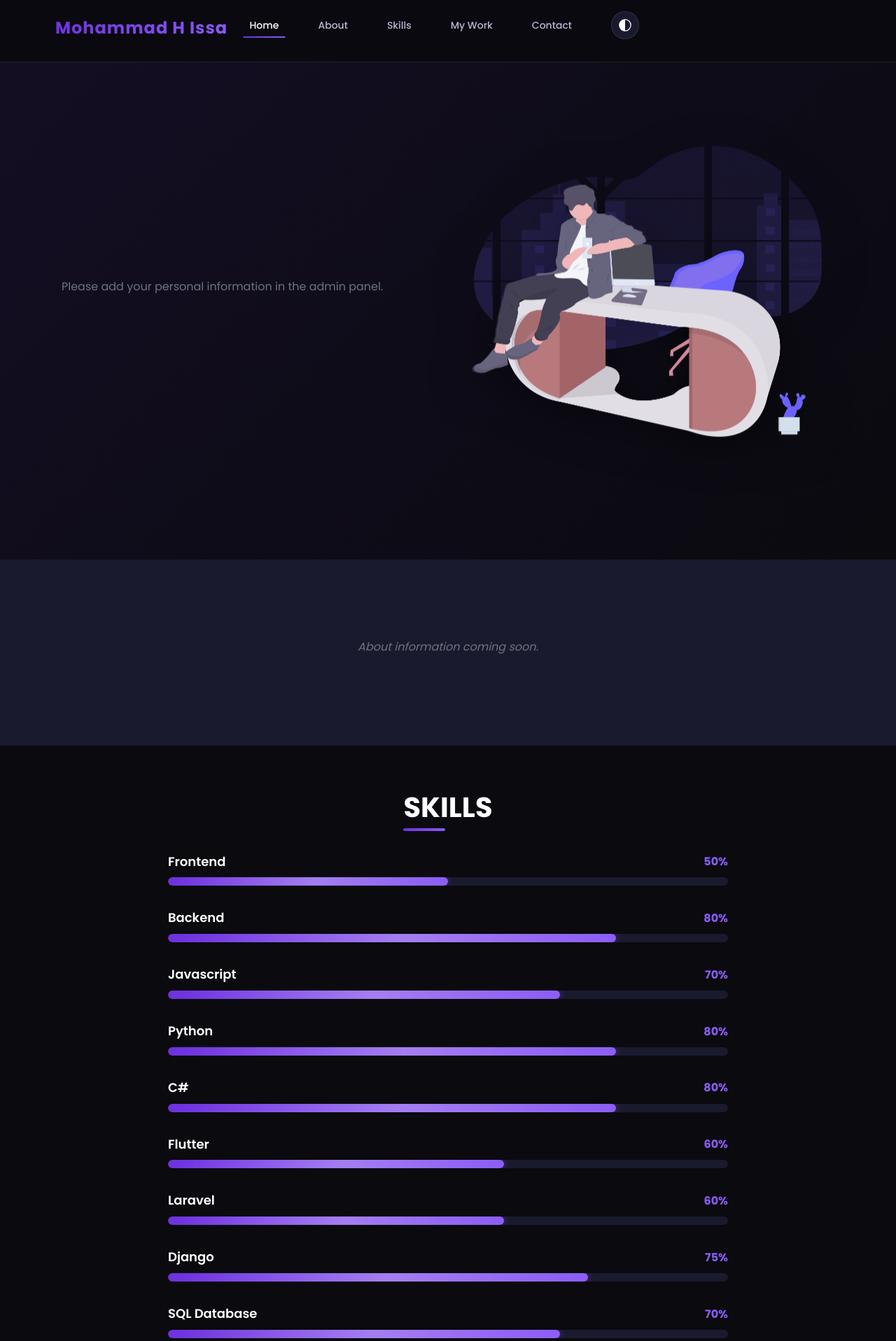
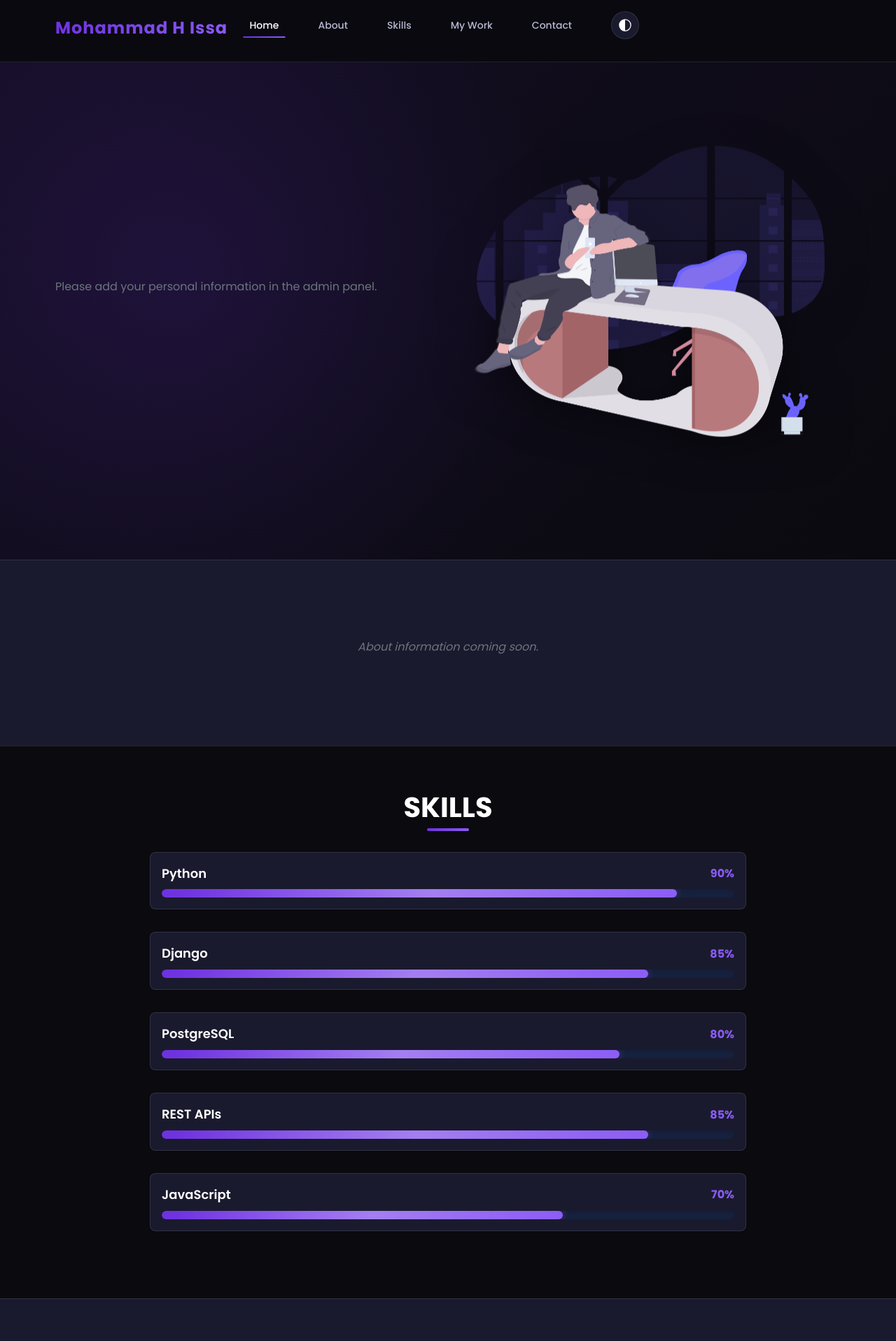
Before and after one commit to mohammadissa12/myprotfolio, a Django app: page / in a window 1280 px wide. Shown: the top 1917 px of the page at 70% size. Run offline with Django 3.2, Linux system fonts and the light colour scheme; data that the repository does not hold is empty; some libraries are stand-ins or nearby versions.

Commit message:
update ui

```diff
--- /dev/null
+++ b/myprotfolio/management/__init__.py
@@ -0,0 +1 @@
+# Management package
--- /dev/null
+++ b/myprotfolio/management/commands/__init__.py
@@ -0,0 +1 @@
+# Management commands package
--- a/myprotfolio/templates/home_page.html
+++ b/myprotfolio/templates/home_page.html
@@ -138,11 +138,13 @@
                     <div class="row align-items-center">
                         {% for aboutme in about %}
                         <div class="col-lg-6 col-md-6 about-image aos-init" data-aos="fade-right" data-aos-delay="300">
-                            {% if aboutme.about_avatar %}
                             <div class="image-wrapper">
-                                <img src="{{aboutme.about_avatar}}" alt="About {{aboutme.title}}" loading="lazy">
+                                {% if aboutme.about_avatar %}
+                                <img src="{{aboutme.about_avatar}}" alt="About {{aboutme.title|default:'Me'}}" loading="lazy">
+                                {% else %}
+                                <img src="{% static 'images/programmer.png' %}" alt="About {{aboutme.title|default:'Me'}}" loading="lazy">
+                                {% endif %}
                             </div>
-                            {% endif %}
                         </div>
                         <div class="col-lg-6 col-md-6 about-content aos-init" data-aos="fade-left" data-aos-delay="400">
                             <div class="section-title">
@@ -177,87 +179,64 @@
                         <h2>SKILLS</h2>
                     </div>
                     <div class="skills-container">
+                        {% for skill_item in know %}
+                        <div class="skill-item aos-init" data-aos="fade-up" data-aos-delay="{{ forloop.counter0|add:100 }}">
+                            <div class="skill-header">
+                                <span class="skill-name">{{skill_item.skill|default:"Skill"}}</span>
+                                <span class="skill-percentage">{{skill_item.num|default:0}}%</span>
+                            </div>
+                            <div class="skill-bar">
+                                <div class="skill-progress" data-width="{{skill_item.num|default:0}}" style="width: {{skill_item.num|default:0}}%"></div>
+                            </div>
+                        </div>
+                        {% empty %}
+                        <!-- Fallback static skills if no database entries -->
                         <div class="skill-item aos-init" data-aos="fade-up" data-aos-delay="100">
                             <div class="skill-header">
-                                <span class="skill-name">Frontend</span>
-                                <span class="skill-percentage">50%</span>
+                                <span class="skill-name">Python</span>
+                                <span class="skill-percentage">90%</span>
                             </div>
                             <div class="skill-bar">
-                                <div class="skill-progress" data-width="50" style="width: 50%"></div>
+                                <div class="skill-progress" data-width="90" style="width: 90%"></div>
                             </div>
                         </div>
                         <div class="skill-item aos-init" data-aos="fade-up" data-aos-delay="150">
                             <div class="skill-header">
-                                <span class="skill-name">Backend</span>
+                                <span class="skill-name">Django</span>
+                                <span class="skill-percentage">85%</span>
+                            </div>
+                            <div class="skill-bar">
+                                <div class="skill-progress" data-width="85" style="width: 85%"></div>
+                            </div>
+                        </div>
+                        <div class="skill-item aos-init" data-aos="fade-up" data-aos-delay="200">
+                            <div class="skill-header">
+                                <span class="skill-name">PostgreSQL</span>
                                 <span class="skill-percentage">80%</span>
                             </div>
                             <div class="skill-bar">
                                 <div class="skill-progress" data-width="80" style="width: 80%"></div>
                             </div>
                         </div>
-                        <div class="skill-item aos-init" data-aos="fade-up" data-aos-delay="200">
+                        <div class="skill-item aos-init" data-aos="fade-up" data-aos-delay="250">
                             <div class="skill-header">
-                                <span class="skill-name">Javascript</span>
+                                <span class="skill-name">REST APIs</span>
+                                <span class="skill-percentage">85%</span>
+                            </div>
+                            <div class="skill-bar">
+                                <div class="skill-progress" data-width="85" style="width: 85%"></div>
+                            </div>
+                        </div>
+                        <div class="skill-item aos-init" data-aos="fade-up" data-aos-delay="300">
+                            <div class="skill-header">
+                                <span class="skill-name">JavaScript</span>
                                 <span class="skill-percentage">70%</span>
                             </div>
                             <div class="skill-bar">
                                 <div class="skill-progress" data-width="70" style="width: 70%"></div>
                             </div>
                         </div>
-                        <div class="skill-item aos-init" data-aos="fade-up" data-aos-delay="250">
-                            <div class="skill-header">
-                                <span class="skill-name">Python</span>
-                                <span class="skill-percentage">80%</span>
-                            </div>
-                            <div class="skill-bar">
-                                <div class="skill-progress" data-width="80" style="width: 80%"></div>
-                            </div>
-                        </div>
-                        <div class="skill-item aos-init" data-aos="fade-up" data-aos-delay="300">
-                            <div class="skill-header">
-                                <span class="skill-name">C#</span>
-                                <span class="skill-percentage">80%</span>
-                            </div>
-                            <div class="skill-bar">
-                                <div class="skill-progress" data-width="80" style="width: 80%"></div>
-                            </div>
-                        </div>
-                        <div class="skill-item aos-init" data-aos="fade-up" data-aos-delay="350">
-                            <div class="skill-header">
-                                <span class="skill-name">Flutter</span>
-                                <span class="skill-percentage">60%</span>
-                            </div>
-                            <div class="skill-bar">
-                                <div class="skill-progress" data-width="60" style="width: 60%"></div>
-                            </div>
-                        </div>
-                        <div class="skill-item aos-init" data-aos="fade-up" data-aos-delay="400">
-                            <div class="skill-header">
-                                <span class="skill-name">Laravel</span>
-                                <span class="skill-percentage">60%</span>
-                            </div>
-                            <div class="skill-bar">
-                                <div class="skill-progress" data-width="60" style="width: 60%"></div>
-                            </div>
-                        </div>
-                        <div class="skill-item aos-init" data-aos="fade-up" data-aos-delay="450">
-                            <div class="skill-header">
-                                <span class="skill-name">Django</span>
-                                <span class="skill-percentage">75%</span>
-                            </div>
-                            <div class="skill-bar">
-                                <div class="skill-progress" data-width="75" style="width: 75%"></div>
-                            </div>
-                        </div>
-                        <div class="skill-item aos-init" data-aos="fade-up" data-aos-delay="500">
-                            <div class="skill-header">
-                                <span class="skill-name">SQL Database</span>
-                                <span class="skill-percentage">70%</span>
-                            </div>
-                            <div class="skill-bar">
-                                <div class="skill-progress" data-width="70" style="width: 70%"></div>
-                            </div>
-                        </div>
+                        {% endfor %}
                     </div>
                 </div>
             </div>
@@ -291,7 +270,12 @@
                         </div>
                         <div class="project-content">
                             <h3>{{project.title|default:"Untitled Project"}}</h3>
-                            <p>{{project.skill|default:project.description|default:"No description available"}}</p>
+                            {% if project.skill %}
+                            <p class="project-skills">{{project.skill}}</p>
+                            {% endif %}
+                            {% if project.description %}
+                            <p class="project-description">{{project.description|truncatewords:20}}</p>
+                            {% endif %}
                         </div>
                     </div>
                     {% empty %}
--- a/static/css/main.css
+++ b/static/css/main.css
@@ -107,6 +107,15 @@ img {
     max-width: 100%;
     height: auto;
     display: block;
+}
+
+.row {
+    margin-left: 0;
+    margin-right: 0;
+}
+
+.row.align-items-center {
+    align-items: center;
 }
 
 button {
@@ -414,21 +423,54 @@ body.mobile-nav-active .mobile-nav-overly {
     padding-top: 100px;
     padding-bottom: var(--spacing-2xl);
     background: linear-gradient(135deg, rgba(110, 49, 223, 0.1) 0%, rgba(10, 10, 15, 1) 100%);
+    position: relative;
+    overflow: hidden;
+}
+
+.hero-section::before {
+    content: '';
+    position: absolute;
+    top: 0;
+    left: 0;
+    right: 0;
+    bottom: 0;
+    background: radial-gradient(circle at 20% 50%, rgba(110, 49, 223, 0.15) 0%, transparent 50%);
+    pointer-events: none;
 }
 
 body.dark-theme .hero-section {
     background: linear-gradient(135deg, rgba(110, 49, 223, 0.05) 0%, rgba(248, 249, 250, 1) 100%);
 }
 
-.container,
+.container {
+    max-width: 1400px;
+    margin: 0 auto;
+    padding: 0 var(--spacing-md);
+}
+
 .small-container {
     max-width: 1200px;
     margin: 0 auto;
     padding: 0 var(--spacing-md);
 }
 
+@media (max-width: 768px) {
+    .container,
+    .small-container {
+        padding: 0 var(--spacing-sm);
+    }
+}
+
 .hero-content {
     padding: var(--spacing-lg) 0;
+    z-index: 1;
+}
+
+@media (max-width: 991px) {
+    .hero-content {
+        padding: var(--spacing-md) 0;
+        text-align: center;
+    }
 }
 
 .greeting {
@@ -540,6 +608,14 @@ body.dark-theme .hero-section {
     display: flex;
     justify-content: center;
     align-items: center;
+    padding: var(--spacing-lg) 0;
+}
+
+@media (max-width: 991px) {
+    .hero-image {
+        padding: var(--spacing-md) 0;
+        margin-top: var(--spacing-lg);
+    }
 }
 
 .image-wrapper {
@@ -563,6 +639,17 @@ body.dark-theme .hero-section {
 .about-section {
     padding: var(--spacing-2xl) 0;
     background: var(--bg-secondary);
+    position: relative;
+}
+
+.about-section::before {
+    content: '';
+    position: absolute;
+    top: 0;
+    left: 0;
+    right: 0;
+    height: 1px;
+    background: var(--border-color);
 }
 
 .about-image,
@@ -609,39 +707,86 @@ body.dark-theme .hero-section {
     border-radius: var(--radius-sm);
 }
 
+.section-title.text-center h2::after {
+    left: 50%;
+    transform: translateX(-50%);
+}
+
 .about-text {
     color: var(--text-secondary);
     line-height: 1.8;
     margin-bottom: var(--spacing-lg);
+    font-size: var(--font-size-base);
+}
+
+.about-text p:first-child {
+    margin-top: 0;
 }
 
 .about-text p {
     margin-bottom: var(--spacing-md);
     font-size: var(--font-size-lg);
+    line-height: 1.8;
+    color: var(--text-secondary);
+}
+
+.about-text p:last-child {
+    margin-bottom: 0;
 }
 
 .about-icon {
     margin-top: var(--spacing-lg);
+    text-align: center;
 }
 
 .about-icon img {
     max-width: 150px;
     opacity: 0.8;
+    filter: drop-shadow(0 4px 8px rgba(110, 49, 223, 0.3));
+    transition: var(--transition-base);
+}
+
+.about-icon img:hover {
+    opacity: 1;
+    transform: scale(1.1);
 }
 
 /* ===== SKILLS SECTION ===== */
 .skills-section {
     padding: var(--spacing-2xl) 0;
     background: var(--bg-primary);
+    position: relative;
+}
+
+.skills-section::before {
+    content: '';
+    position: absolute;
+    top: 0;
+    left: 0;
+    right: 0;
+    height: 1px;
+    background: var(--border-color);
 }
 
 .skills-container {
-    max-width: 800px;
+    max-width: 900px;
     margin: 0 auto;
+    padding: 0 var(--spacing-md);
 }
 
 .skill-item {
     margin-bottom: var(--spacing-lg);
+    padding: var(--spacing-sm);
+    background: var(--bg-secondary);
+    border-radius: var(--radius-md);
+    border: 1px solid var(--border-color);
+    transition: var(--transition-base);
+}
+
+.skill-item:hover {
+    background: var(--bg-tertiary);
+    transform: translateX(5px);
+    box-shadow: var(--shadow-sm);
 }
 
 .skill-header {
@@ -667,10 +812,11 @@ body.dark-theme .hero-section {
 .skill-bar {
     width: 100%;
     height: 12px;
-    background: var(--bg-secondary);
+    background: var(--bg-tertiary);
     border-radius: var(--radius-full);
     overflow: hidden;
     position: relative;
+    box-shadow: inset 0 2px 4px rgba(0, 0, 0, 0.1);
 }
 
 .skill-progress {
```
Also changed, not shown: other parts of static/css/main.css (+119 -5 lines), POPULATE_DATA.md (added, +71 -0 lines), UI_IMPROVEMENTS.md (added, +81 -0 lines), myprotfolio/management/commands/populate_fake_data.py (added, +107 -0 lines).
